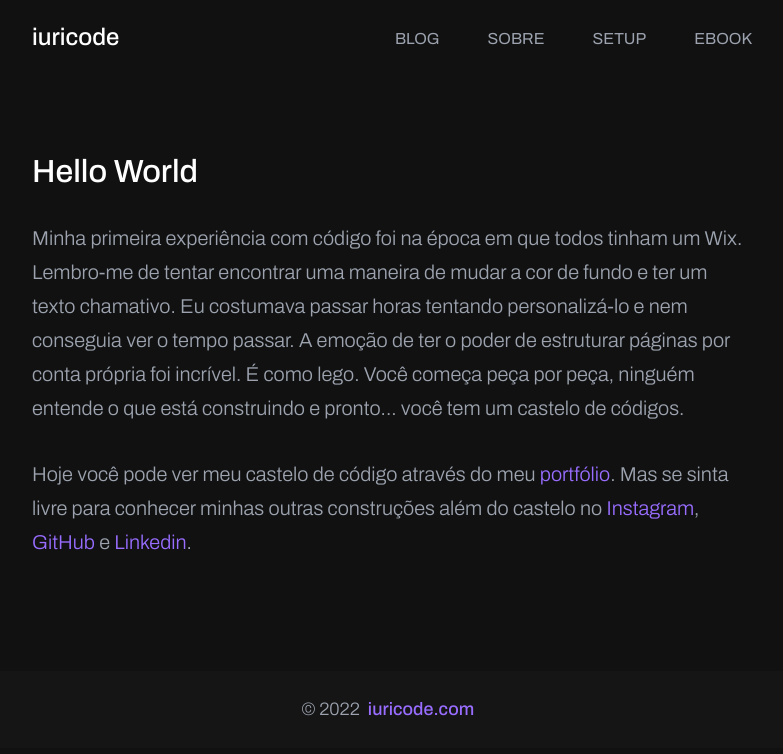
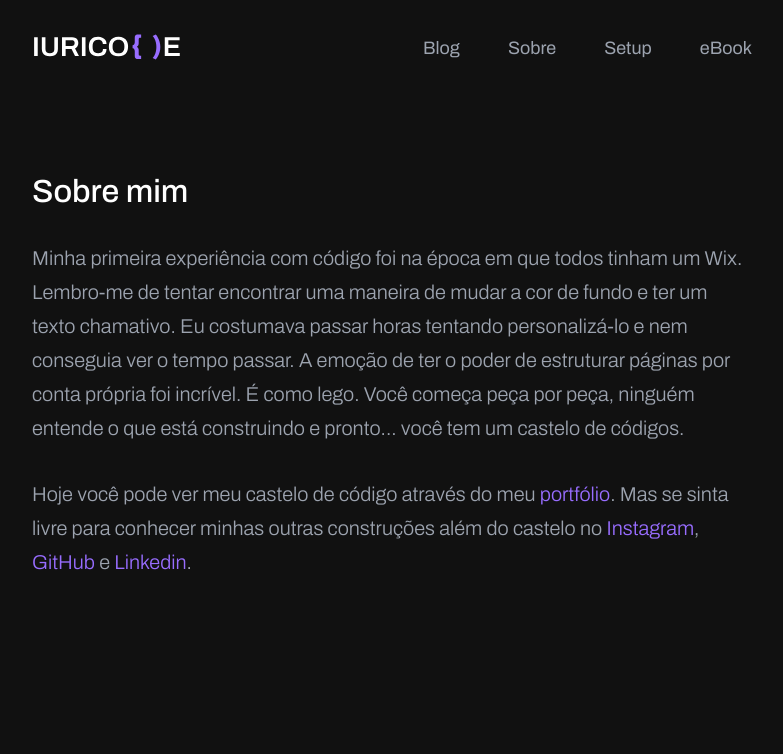
Before and after one commit to iuricode/blog, a Next.js app: page /sobre in a window 1280 px wide. Shown: the top 754 px of the page, without its empty margins (248-1031 px from the left). Built offline with nearby package versions, Linux system fonts and the light colour scheme.

Commit message:
:boom: fix: Alterando links do menu

```diff
--- a/src/components/footer/index.tsx
+++ b/src/components/footer/index.tsx
@@ -9,7 +9,7 @@ const Footer = () => {
         <div className="containerMDX">
           <section>
             <p>
-              © 2022
+              © 2021
               <Link href="https://iuricode.com" target="_blank">
                 iuricode.com
               </Link>
--- a/src/components/menu/index.tsx
+++ b/src/components/menu/index.tsx
@@ -8,22 +8,22 @@ const Menu = () => {
       <div className="containerMDX">
         <div className={styles.containerNav}>
           <div className={styles.profileMenu}>
-            <h2>iuricode</h2>
+            <img src="logo-iuricode.svg" alt="" />
           </div>
           <nav>
             <ul>
               <li>
-                <Link href="/">blog</Link>
+                <Link href="/">Blog</Link>
               </li>
               <li>
-                <Link href="/sobre">sobre</Link>
+                <Link href="/sobre">Sobre</Link>
               </li>
               <li>
-                <Link href="/setup">setup</Link>
+                <Link href="/setup">Setup</Link>
               </li>
               <li>
                 <Link href="https://www.iuricode.com/efront/" target="_blank">
-                  ebook
+                  eBook
                 </Link>
               </li>
             </ul>
--- a/src/components/menu/styles.module.css
+++ b/src/components/menu/styles.module.css
@@ -7,7 +7,7 @@
   display: flex;
   align-items: center;
   justify-content: space-between;
-  padding: 24px 0px;
+  padding: 32px 0px;
 }
 
 .containerNav nav ul {
@@ -16,14 +16,9 @@
   gap: 48px;
 }
 
-.containerNav h2 {
-  font-size: 2.4rem;
-}
-
 .containerNav nav a {
-  font-size: 1.6rem;
+  font-size: 1.8rem;
   color: var(--color-white-200);
-  text-transform: uppercase;
   font-weight: 400;
 }
 
@@ -34,14 +29,11 @@
 .profileMenu {
   display: flex;
   align-items: center;
-  gap: 24px;
+  gap: 20px;
 }
 
 .profileMenu img {
-  width: 56px;
-  height: 56px;
-  border-radius: 100%;
-  border: 2px solid var(--color-primary);
+  width: 150px;
 }
 
 @media screen and (max-width: 688px) {
--- a/src/components/profile/index.tsx
+++ b/src/components/profile/index.tsx
@@ -1,6 +1,5 @@
 import React from "react";
 import styles from "./styles.module.css";
-import Image from "next/image";
 
 const Profile = () => {
   return (
@@ -8,10 +7,9 @@ const Profile = () => {
       <footer className={styles.profile}>
         <div className="containerMDX">
           <section>
-            <h2>Iuri Silva</h2>
+            <h2>Konichiwa, sou Iuri Silva 👋🏼</h2>
 
             <span>
-              <Image src="/globe.svg" alt="Logo globe" width="56" height="56" />
               <h3>Guarantã, Brasil</h3>
             </span>
 
--- a/src/components/profile/styles.module.css
+++ b/src/components/profile/styles.module.css
@@ -23,5 +23,7 @@
 }
 
 .profile p {
-  font-size: 2rem;
+  font-size: 1.8rem;
+  font-weight: 400;
+  color: var(--color-white-100);
 }
--- a/src/pages/setup.tsx
+++ b/src/pages/setup.tsx
@@ -1,5 +1,4 @@
 import React from "react";
-import Footer from "../components/footer";
 import Menu from "../components/menu";
 import Head from "../infra/head";
 import styles from "../styles/setup.module.css";
@@ -266,7 +265,6 @@ const Setup = () => {
             </div>
           </div>
         </section>
-        <Footer />
       </div>
     </React.Fragment>
   );
--- a/src/pages/sobre.tsx
+++ b/src/pages/sobre.tsx
@@ -1,6 +1,5 @@
 import React from "react";
 import Link from "next/link";
-import Footer from "../components/footer";
 import Menu from "../components/menu";
 import Head from "../infra/head";
 import styles from "../styles/sobre.module.css";
@@ -13,7 +12,7 @@ const Sobre = () => {
         <Menu />
         <section className="containerMDX containerPadding">
           <div className={styles.about}>
-            <h2>Hello World</h2>
+            <h2>Sobre mim</h2>
 
             <p>
               Minha primeira experiência com código foi na época em que todos
@@ -50,7 +49,6 @@ const Sobre = () => {
             </p>
           </div>
         </section>
-        <Footer />
       </div>
     </React.Fragment>
   );
--- a/src/styles/globals.css
+++ b/src/styles/globals.css
@@ -6,6 +6,7 @@
   --color-dark-400: #1f1f1f;
 
   --color-white: #ffffff;
+  --color-white-100: #dedede;
   --color-white-200: #9ca3af;
 
   --gap-8: 8px;
```
Also changed, not shown: public/globe.svg (deleted), public/logo-iuricode.svg (added).
